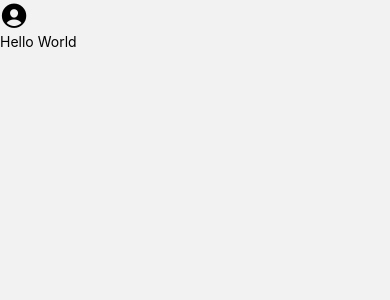
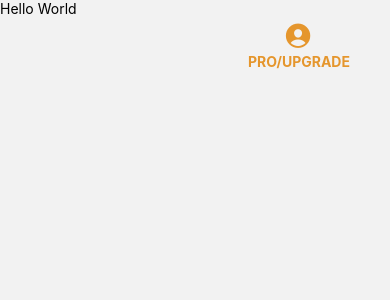
Before and after one commit to sramalho94/CocoaPods-Test, a React Native app: screen /Home in a window 390 px wide. Shown: the top 300 px of the page. Built offline with nearby package versions, Linux system fonts and the light colour scheme.

Commit message:
tailwind config for screens and component dir, building out HomeScreen

```diff
--- a/screens/HomeScreen.tsx
+++ b/screens/HomeScreen.tsx
@@ -1,4 +1,4 @@
-import {Text} from 'react-native';
+import {Text, View, TouchableOpacity, Image} from 'react-native';
 import React from 'react';
 import Icon from 'react-native-vector-icons/Ionicons';
 import {SafeAreaView} from 'react-native-safe-area-context';
@@ -15,7 +15,14 @@ const HomeScreen = () => {
   const navigation = useNavigation<NavigationProp>();
   return (
     <SafeAreaView>
-      <Icon name="person-circle" size={30} color="black" />
+      {/* Pro or Upgrade Button */}
+      <TouchableOpacity className="absolute z-50 top-5 right-10 items-center">
+        <Icon name="person-circle" size={30} color="#E5962D" />
+        <Text className="text-center font-bold text-papa-orange">
+          PRO/UPGRADE
+        </Text>
+      </TouchableOpacity>
+
       <Text>Hello World</Text>
     </SafeAreaView>
   );
--- a/tailwind.config.js
+++ b/tailwind.config.js
@@ -1,8 +1,16 @@
 /** @type {import('tailwindcss').Config} */
 module.exports = {
-  content: ['./App.{js,jsx,ts,tsx}', './<custom-folder>/**/*.{js,jsx,ts,tsx}'],
+  content: [
+    './App.{js,jsx,ts,tsx}',
+    './screens/**/*.{js,jsx,ts,tsx}',
+    './components/**/*.{js,jsx,ts,tsx}',
+  ],
   theme: {
-    extend: {},
+    extend: {
+      colors: {
+        'papa-orange': '#E5962D',
+      },
+    },
   },
   plugins: [],
 };
```
